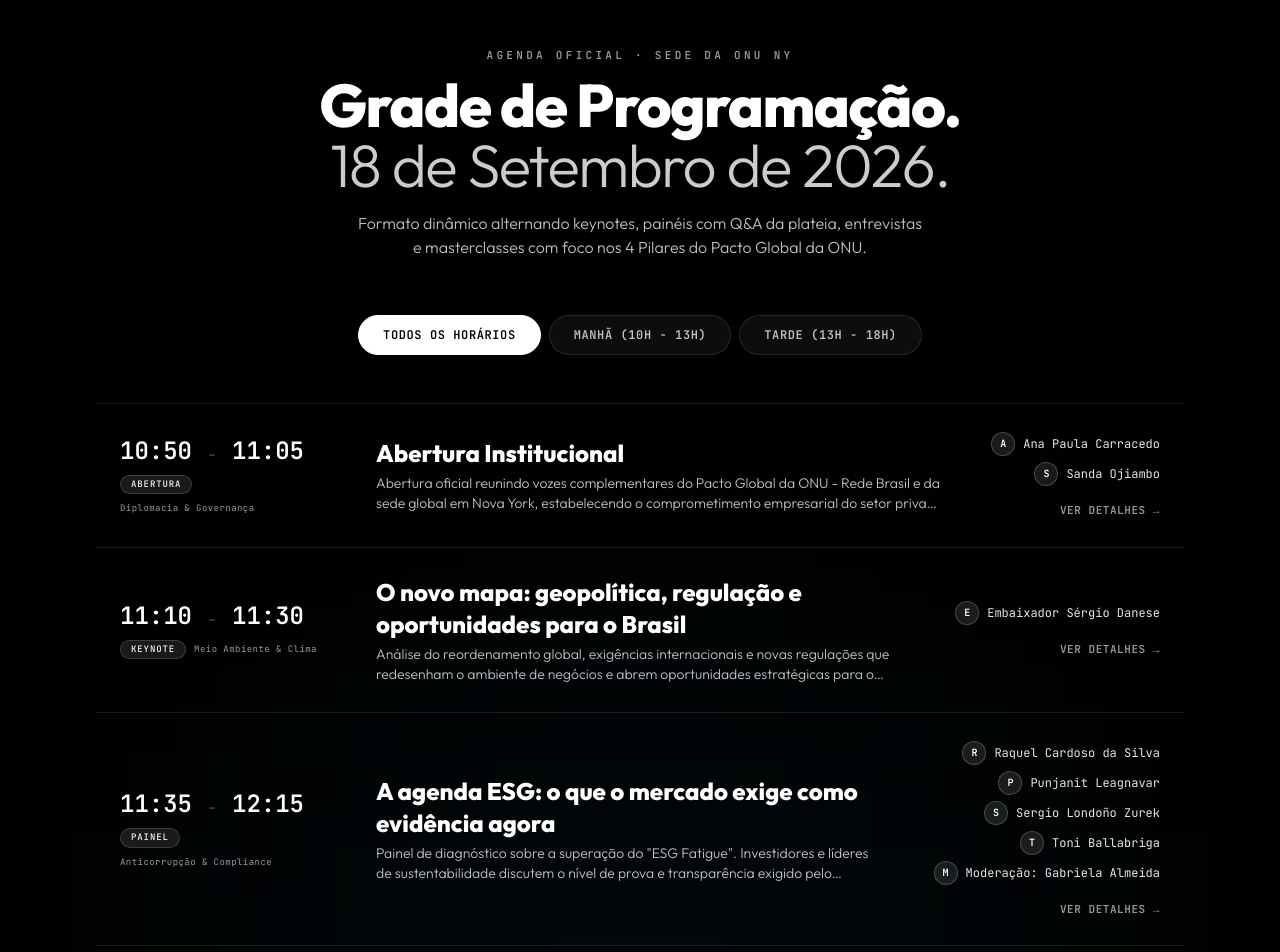
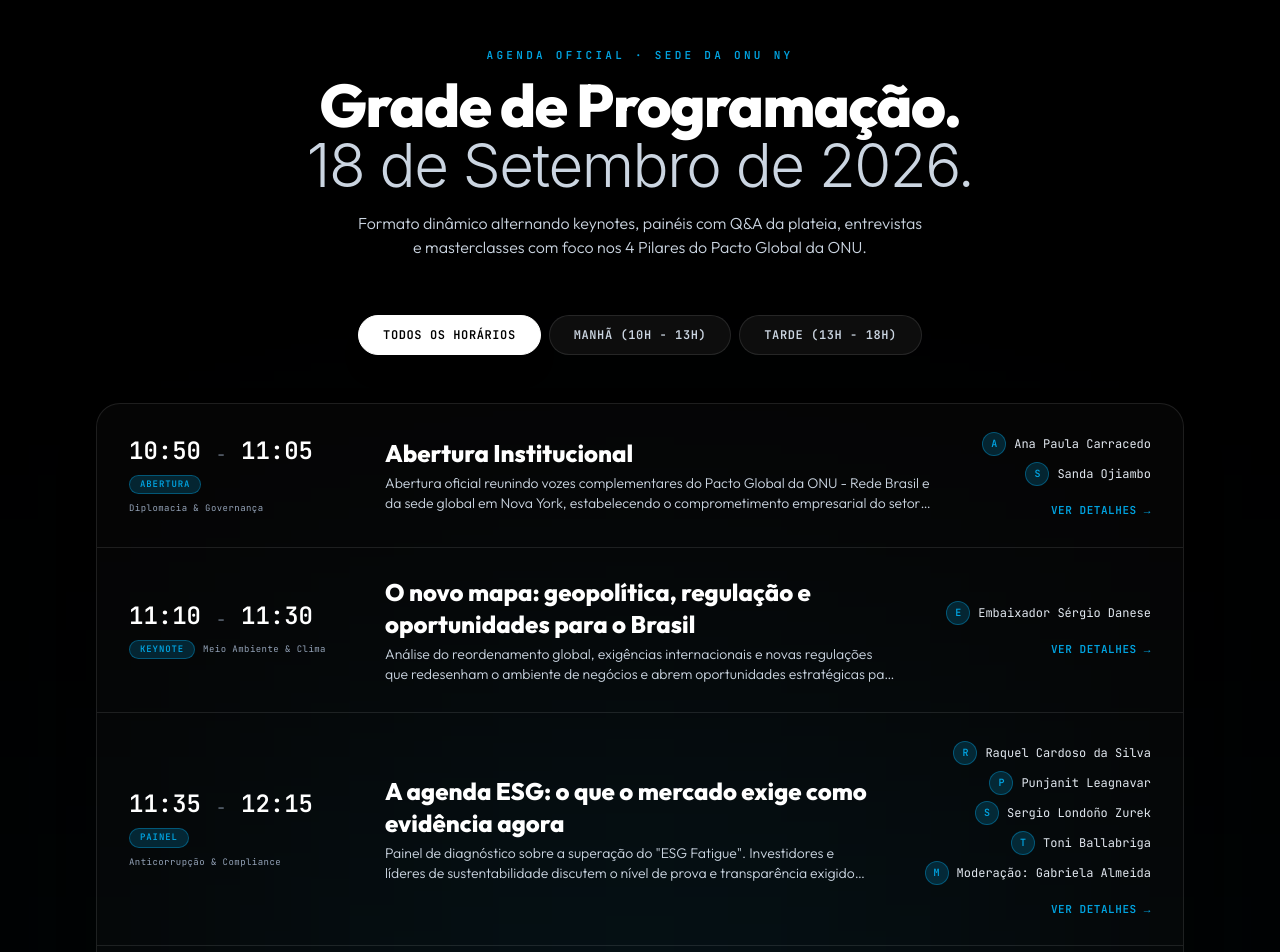
Before and after one commit to brenerpompeo/sdgs-in-brazil-2026, a React (Vite) app: page / in a window 1280 px wide. Shown: the part 4320-5272 px from the top of the page. Built offline with nearby package versions, Linux system fonts and the light colour scheme.

Commit message:
style: standardize rounded-3xl container geometry across all components per founder directive

```diff
--- a/src/components/Schedule.tsx
+++ b/src/components/Schedule.tsx
@@ -4,7 +4,6 @@
 import { useGSAP } from '@gsap/react';
 import { SCHEDULE_DATA, SessionItem } from '../data/scheduleData';
 
-// Map session IDs to Pacto Global Transversal Pillars
 const SESSION_PILLARS: Record<string, string> = {
   'abertura-institucional':      'Diplomacia & Governança',
   'keynote-danese':              'Meio Ambiente & Clima',
@@ -69,25 +68,25 @@
   return (
     <section id="programacao" className="py-24 sm:py-32 bg-black text-white relative overflow-hidden border-t border-white/10">
       {/* Background ambient lighting */}
-      <div className="absolute top-1/3 left-1/2 -translate-x-1/2 w-[800px] h-[600px] bg-[#0D6886]/10 blur-[200px] pointer-events-none" />
+      <div className="absolute top-1/3 left-1/2 -translate-x-1/2 w-[800px] h-[600px] bg-[#00A3E0]/10 blur-[200px] pointer-events-none" />
 
       <div className="max-w-6xl mx-auto px-4 sm:px-6 lg:px-8 relative z-10">
 
-        {/* Centered Editorial Header (Matching Image Reference) */}
+        {/* Centered Editorial Header */}
         <div className="schedule-header text-center max-w-4xl mx-auto mb-14">
-          <span className="text-[11px] font-bold text-white/60 tracking-[0.3em] uppercase block mb-3 font-mono">
+          <span className="text-[11px] font-bold text-[#00A3E0] tracking-[0.3em] uppercase block mb-3 font-mono">
             AGENDA OFICIAL · SEDE DA ONU NY
           </span>
           <h2 className="text-3xl sm:text-5xl md:text-6xl font-extrabold text-white tracking-tight leading-tight mb-4">
             Grade de Programação.<br />
-            <span className="text-white/80 font-light">18 de Setembro de 2026.</span>
+            <span className="text-slate-300 font-light font-sans">18 de Setembro de 2026.</span>
           </h2>
-          <p className="text-sm sm:text-base text-white/75 max-w-xl mx-auto leading-relaxed font-light">
+          <p className="text-sm sm:text-base text-slate-300 max-w-xl mx-auto leading-relaxed font-light">
             Formato dinâmico alternando keynotes, painéis com Q&A da plateia, entrevistas e masterclasses com foco nos 4 Pilares do Pacto Global da ONU.
           </p>
         </div>
 
-        {/* Filter Tabs */}
+        {/* Filter Tabs - Rounded Pills */}
         <div className="flex gap-2 justify-center flex-wrap mb-12">
           {periods.map(p => (
             <motion.button
@@ -97,7 +96,7 @@
               className={`min-h-[40px] px-6 py-2 rounded-full text-xs font-mono font-bold tracking-wider uppercase transition-all duration-200 border flex items-center justify-center ${
                 period === p.key
                   ? 'bg-white text-black border-white shadow-xl'
-                  : 'bg-white/5 text-white/75 border-white/10 hover:border-white/30 hover:text-white'
+                  : 'bg-white/5 text-slate-300 border-white/10 hover:border-white/30 hover:text-white'
               }`}
             >
               {p.label}
@@ -105,8 +104,8 @@
           ))}
         </div>
 
-        {/* Seamless Timeline Strip (Borderless Dividers) */}
-        <div className="schedule-timeline flex flex-col border-t border-b border-white/10">
+        {/* Timeline Container with Rounded 3XL Outer Border */}
+        <div className="schedule-timeline flex flex-col bg-white/[0.02] border border-white/10 rounded-3xl overflow-hidden shadow-2xl">
           {filtered.map((session, index) => {
             const isBreak = session.type === 'Almoço';
             const pillar = SESSION_PILLARS[session.id] || 'Pacto Global';
@@ -114,10 +113,10 @@
             return (
               <motion.div
                 key={session.id}
-                whileHover={!isBreak ? { x: 8, backgroundColor: 'rgba(255, 255, 255, 0.03)' } : undefined}
+                whileHover={!isBreak ? { x: 6, backgroundColor: 'rgba(255, 255, 255, 0.03)' } : undefined}
                 transition={{ type: 'spring', stiffness: 350, damping: 25 }}
                 onClick={() => !isBreak && onSelectSession(session)}
-                className={`schedule-row py-7 px-4 sm:px-6 border-b border-white/10 last:border-b-0 transition-all duration-300 ${
+                className={`schedule-row py-7 px-6 sm:px-8 border-b border-white/10 last:border-b-0 transition-all duration-300 ${
                   isBreak
                     ? 'bg-white/[0.01] opacity-75 flex flex-col sm:flex-row items-center justify-between gap-4'
                     : 'cursor-pointer flex flex-col md:flex-row md:items-center justify-between gap-6 group'
@@ -129,7 +128,7 @@
                       <span className="text-xl sm:text-2xl font-mono font-extrabold text-white">
                         {session.timeStart} – {session.timeEnd}
                       </span>
-                      <span className="text-[10px] font-mono font-bold tracking-widest text-white/60 uppercase px-3 py-1 bg-white/10 rounded-full">
+                      <span className="text-[10px] font-mono font-bold tracking-widest text-slate-300 uppercase px-3 py-1 bg-white/10 rounded-full border border-white/10">
                         {session.type}
                       </span>
                     </div>
@@ -142,14 +141,14 @@
                     {/* Time & Session Type */}
                     <div className="flex md:flex-col justify-between items-start md:w-52 flex-shrink-0 gap-2">
                       <span className="text-lg sm:text-2xl font-mono font-extrabold text-white">
-                        {session.timeStart} <span className="text-xs text-white/40 font-light mx-0.5">–</span> {session.timeEnd}
+                        {session.timeStart} <span className="text-xs text-slate-400 font-light mx-0.5">–</span> {session.timeEnd}
                       </span>
 
                       <div className="flex flex-wrap items-center gap-2">
-                        <span className="text-[9px] font-mono font-bold tracking-widest uppercase px-2.5 py-0.5 rounded-full bg-white/10 text-white/90 border border-white/15">
+                        <span className="text-[9px] font-mono font-bold tracking-widest uppercase px-2.5 py-0.5 rounded-full bg-[#00A3E0]/20 text-[#00A3E0] border border-[#00A3E0]/40">
                           {session.type}
                         </span>
-                        <span className="text-[9px] font-mono font-medium tracking-wider text-white/60">
+                        <span className="text-[9px] font-mono font-medium tracking-wider text-slate-400">
                           {pillar}
                         </span>
                       </div>
@@ -157,10 +156,10 @@
 
                     {/* Main Title & Description */}
                     <div className="flex-1 md:px-6">
-                      <h3 className="text-lg sm:text-2xl font-extrabold text-white leading-snug mb-1 group-hover:text-[#38bdf8] transition-colors">
+                      <h3 className="text-lg sm:text-2xl font-extrabold text-white leading-snug mb-1 group-hover:text-[#00A3E0] transition-colors">
                         {session.title}
                       </h3>
-                      <p className="text-xs sm:text-sm text-white/75 font-light line-clamp-2 leading-relaxed">
+                      <p className="text-xs sm:text-sm text-slate-300 font-light line-clamp-2 leading-relaxed">
                         {session.description}
                       </p>
                     </div>
@@ -173,11 +172,11 @@
                             const nameClean = sp.split(' (')[0];
                             const initial = nameClean.charAt(0);
                             return (
-                              <div key={sIdx} className="flex items-center gap-2 text-xs text-white/90 font-mono">
-                                <div className="w-6 h-6 rounded-full bg-white/10 border border-white/20 flex items-center justify-center text-[10px] font-extrabold text-white flex-shrink-0">
+                              <div key={sIdx} className="flex items-center gap-2 text-xs text-white font-mono">
+                                <div className="w-6 h-6 rounded-full bg-[#00A3E0]/20 border border-[#00A3E0]/40 flex items-center justify-center text-[10px] font-extrabold text-[#00A3E0] flex-shrink-0">
                                   {initial}
                                 </div>
-                                <span className="font-medium truncate text-white/90">
+                                <span className="font-medium truncate text-slate-200">
                                   {nameClean}
                                 </span>
                               </div>
@@ -185,7 +184,7 @@
                           })}
                         </div>
                       )}
-                      <span className="text-[11px] font-mono text-white/60 group-hover:text-white font-bold tracking-wider uppercase flex items-center gap-1 mt-1 transition-colors">
+                      <span className="text-[11px] font-mono text-[#00A3E0] group-hover:text-white font-bold tracking-wider uppercase flex items-center gap-1 mt-1 transition-colors">
                         Ver Detalhes →
                       </span>
                     </div>
```
Also changed, not shown: src/components/Speakers.tsx (+16 -14 lines).
